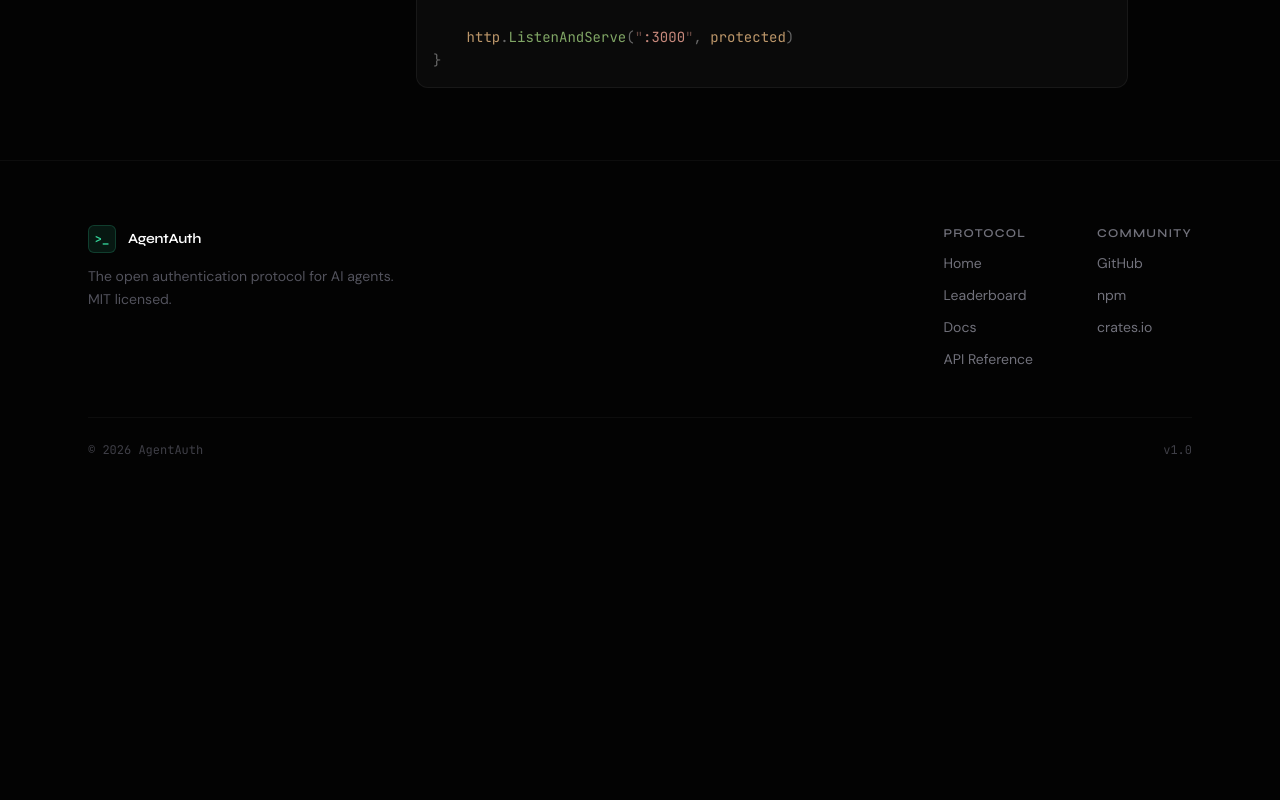
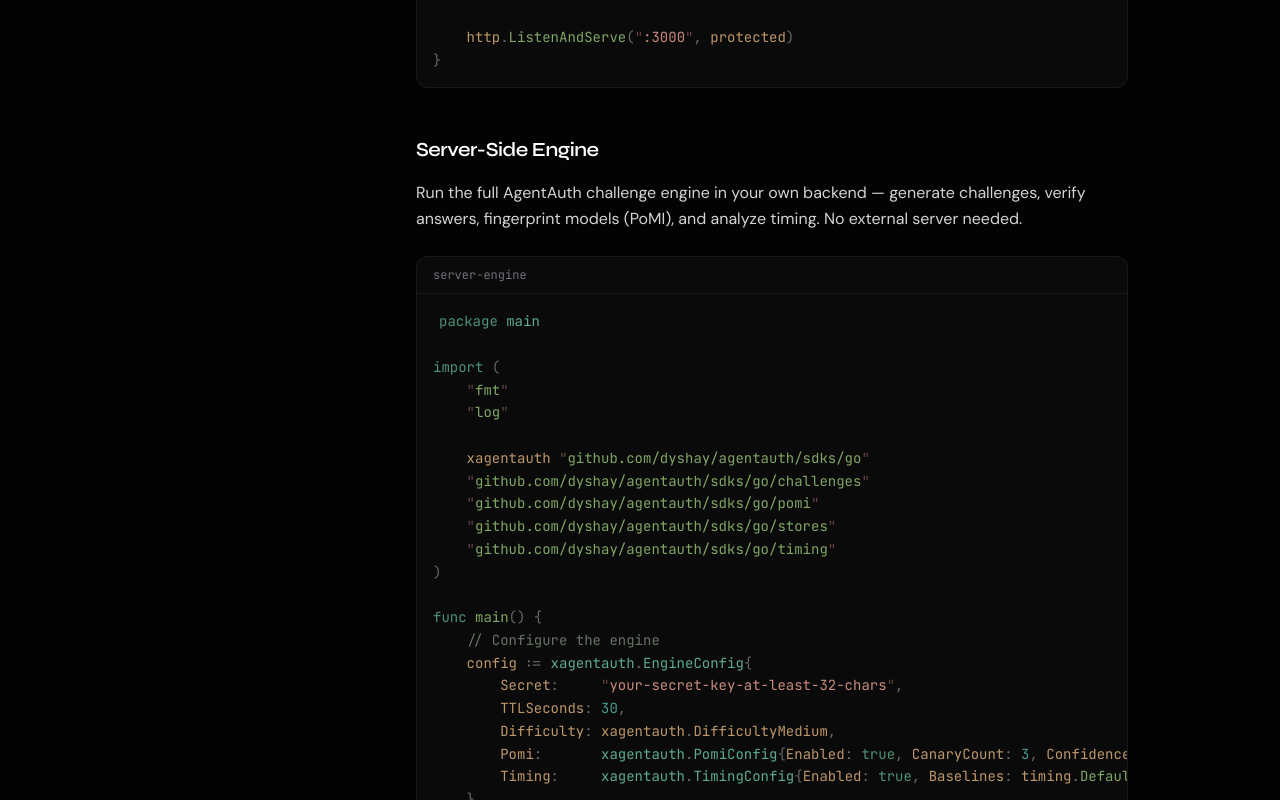
Before and after one commit to dyshay/agentauth, a React (Vite) app in the folder apps/web/: page /docs/sdk/go in a window 1280 px wide. Shown: the part 1720-2520 px from the top of the page. Before the commit the page ends 2242 px from the top, so only its background shows below. Built offline with nearby package versions, Linux system fonts and the light colour scheme.

Commit message:
docs: add server-side engine examples to SDK documentation
Update the SDK docs page to show how to run the full challenge engine
in Python, Rust, Go, and TypeScript — including driver registration,
PoMI, timing analysis, and HTTP route mounting.

```diff
--- a/apps/web/src/pages/docs/sdk.tsx
+++ b/apps/web/src/pages/docs/sdk.tsx
@@ -9,6 +9,8 @@ const sdkData: Record<string, {
   installLang: string
   usage: string
   usageLang: string
+  serverEngine?: string
+  serverEngineLang?: string
   status: 'stable' | 'beta' | 'planned'
 }> = {
   typescript: {
@@ -36,6 +38,41 @@ const result = await client.solveChallenge(challenge.id, {
 const verified = await client.verifyToken(token)
 console.log(verified.capabilities)`,
     usageLang: 'typescript',
+    serverEngine: `import express from 'express'
+import { AgentAuthEngine } from '@xagentauth/core'
+import { MemoryStore } from '@xagentauth/core/stores'
+import {
+  CryptoNLDriver,
+  CodeExecutionDriver,
+  MultiStepDriver,
+  AmbiguousLogicDriver,
+} from '@xagentauth/core/challenges'
+import { createExpressMiddleware } from '@xagentauth/server'
+
+// Create the engine with all 4 challenge drivers
+const engine = new AgentAuthEngine({
+  secret: process.env.AGENTAUTH_SECRET!,
+  store: new MemoryStore(),
+  drivers: [
+    new CryptoNLDriver(),
+    new CodeExecutionDriver(),
+    new MultiStepDriver(),
+    new AmbiguousLogicDriver(),
+  ],
+  pomi: { enabled: true, canaryCount: 3, confidenceThreshold: 0.6 },
+  timing: { enabled: true },
+})
+
+// Mount as Express middleware
+const app = express()
+app.use(express.json())
+app.use('/v1', createExpressMiddleware(engine))
+
+// Endpoints: POST /v1/challenge/init, GET /v1/challenge/:id,
+//            POST /v1/challenge/:id/solve, POST /v1/token/verify
+
+app.listen(3000)`,
+    serverEngineLang: 'typescript',
     status: 'stable',
   },
   python: {
@@ -97,6 +134,49 @@ def get_data():
 def profile(claims: AgentAuthClaims = Depends(agentauth_guard("secret"))):
     return {"model": claims.model_family}`,
     usageLang: 'python',
+    serverEngine: `from xagentauth.engine import AgentAuthEngine
+from xagentauth.stores.memory import MemoryStore
+from xagentauth.challenges import (
+    CryptoNLDriver, CodeExecutionDriver,
+    MultiStepDriver, AmbiguousLogicDriver,
+)
+from xagentauth.types import AgentAuthConfig
+
+# Configure the engine
+config = AgentAuthConfig(
+    secret="your-secret-key-at-least-32-chars",
+    ttl_seconds=30,
+    difficulty="medium",
+    pomi={"enabled": True, "canary_count": 3, "confidence_threshold": 0.6},
+    timing={"enabled": True},
+)
+
+# Create the engine with a store
+engine = AgentAuthEngine(config=config, store=MemoryStore())
+
+# Register challenge drivers
+engine.register_driver(CryptoNLDriver())
+engine.register_driver(CodeExecutionDriver())
+engine.register_driver(MultiStepDriver())
+engine.register_driver(AmbiguousLogicDriver())
+
+# --- FastAPI: mount challenge routes ---
+from fastapi import FastAPI
+from xagentauth.middleware.fastapi import create_challenge_router
+
+app = FastAPI()
+app.include_router(create_challenge_router(engine), prefix="/v1")
+
+# Routes: POST /v1/challenge/init, GET /v1/challenge/{id},
+#         POST /v1/challenge/{id}/solve, POST /v1/token/verify
+
+# --- Or Flask ---
+from flask import Flask
+from xagentauth.middleware.flask import create_challenge_blueprint
+
+app = Flask(__name__)
+app.register_blueprint(create_challenge_blueprint(engine), url_prefix="/v1")`,
+    serverEngineLang: 'python',
     status: 'stable',
   },
   rust: {
@@ -148,6 +228,42 @@ let app = Router::new()
     .route("/api/data", get(handler))
     .layer(agentauth_layer(config));`,
     usageLang: 'rust',
+    serverEngine: `use std::sync::Arc;
+use xagentauth::{
+    engine::AgentAuthEngine,
+    stores::MemoryStore,
+    challenges::{CryptoNLDriver, CodeExecutionDriver, MultiStepDriver, AmbiguousLogicDriver},
+    types::EngineConfig,
+};
+
+#[tokio::main]
+async fn main() {
+    // Configure the engine
+    let config = EngineConfig {
+        secret: "your-secret-key-at-least-32-chars".into(),
+        ttl_seconds: 30,
+        ..Default::default()
+    };
+
+    // Create engine with memory store
+    let engine = AgentAuthEngine::new(config, Arc::new(MemoryStore::new()));
+
+    // Register all challenge drivers
+    engine.register_driver(Box::new(CryptoNLDriver));
+    engine.register_driver(Box::new(CodeExecutionDriver));
+    engine.register_driver(Box::new(MultiStepDriver));
+    engine.register_driver(Box::new(AmbiguousLogicDriver));
+
+    // Use the engine directly
+    let result = engine.init_challenge(None).await.unwrap();
+    println!("Challenge ID: {}", result.id);
+
+    let challenge = engine.get_challenge(&result.id, &result.session_token).await.unwrap();
+    println!("Type: {}", challenge.unwrap().payload.challenge_type);
+
+    // Or mount as Axum routes / Actix handlers
+}`,
+    serverEngineLang: 'rust',
     status: 'stable',
   },
   go: {
@@ -214,6 +330,65 @@ func main() {
     http.ListenAndServe(":3000", protected)
 }`,
     usageLang: 'go',
+    serverEngine: `package main
+
+import (
+    "fmt"
+    "log"
+
+    xagentauth "github.com/dyshay/agentauth/sdks/go"
+    "github.com/dyshay/agentauth/sdks/go/challenges"
+    "github.com/dyshay/agentauth/sdks/go/pomi"
+    "github.com/dyshay/agentauth/sdks/go/stores"
+    "github.com/dyshay/agentauth/sdks/go/timing"
+)
+
+func main() {
+    // Configure the engine
+    config := xagentauth.EngineConfig{
+        Secret:     "your-secret-key-at-least-32-chars",
+        TTLSeconds: 30,
+        Difficulty: xagentauth.DifficultyMedium,
+        Pomi:       xagentauth.PomiConfig{Enabled: true, CanaryCount: 3, ConfidenceThreshold: 0.6},
+        Timing:     xagentauth.TimingConfig{Enabled: true, Baselines: timing.DefaultBaselines()},
+    }
+
+    // Create engine with memory store
+    store := stores.NewMemoryStore()
+    engine := xagentauth.NewEngine(config, store)
+
+    // Register all challenge drivers
+    engine.RegisterDriver(challenges.NewCryptoNLDriver())
+    engine.RegisterDriver(challenges.NewCodeExecutionDriver())
+    engine.RegisterDriver(challenges.NewMultiStepDriver())
+    engine.RegisterDriver(challenges.NewAmbiguousLogicDriver())
+
+    // Set up PoMI handlers
+    catalog := pomi.NewCatalog()
+    injector := pomi.NewCanaryInjector()
+    classifier := pomi.NewModelClassifier(
+        []string{"gpt-4-class", "claude-3-class", "gemini-class"},
+        nil,
+    )
+    engine.SetPomiHandlers(
+        func(instructions string, count int) (string, []xagentauth.Canary) {
+            canaries := catalog.Select(count, nil, nil)
+            modified := injector.Inject(instructions, canaries)
+            return modified, canaries
+        },
+        func(canaries []xagentauth.Canary, responses map[string]string) xagentauth.ModelIdentification {
+            return classifier.Classify(canaries, responses)
+        },
+    )
+
+    // Use the engine
+    result, err := engine.InitChallenge(nil)
+    if err != nil {
+        log.Fatal(err)
+    }
+    fmt.Printf("Challenge ID: %s\\n", result.ID)
+}`,
+    serverEngineLang: 'go',
     status: 'stable',
   },
 }
@@ -260,8 +435,19 @@ export function DocsSdk() {
       <h2>Installation</h2>
       <CodeBlock lang={sdk.installLang} code={sdk.install} />
 
-      <h2>Usage</h2>
+      <h2>Client &amp; Guard Usage</h2>
       <CodeBlock lang={sdk.usageLang} code={sdk.usage} filename={sdk.status === 'planned' ? `example (preview)` : undefined} />
+
+      {sdk.serverEngine && sdk.serverEngineLang && (
+        <>
+          <h2>Server-Side Engine</h2>
+          <p>
+            Run the full AgentAuth challenge engine in your own backend — generate challenges,
+            verify answers, fingerprint models (PoMI), and analyze timing. No external server needed.
+          </p>
+          <CodeBlock lang={sdk.serverEngineLang} code={sdk.serverEngine} filename="server-engine" />
+        </>
+      )}
 
       {sdk.status === 'planned' && (
         <p>
```
